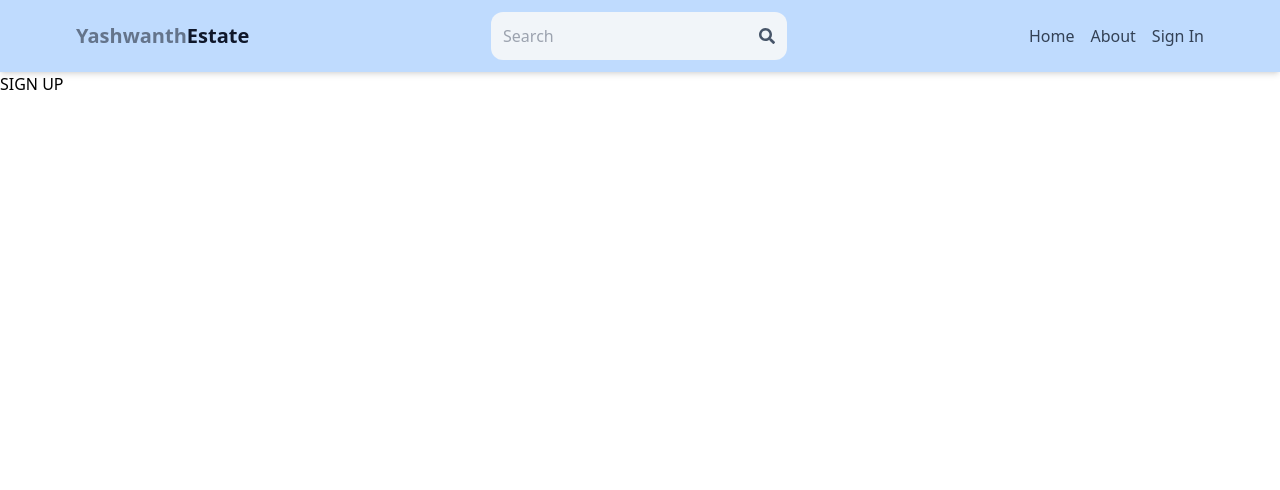
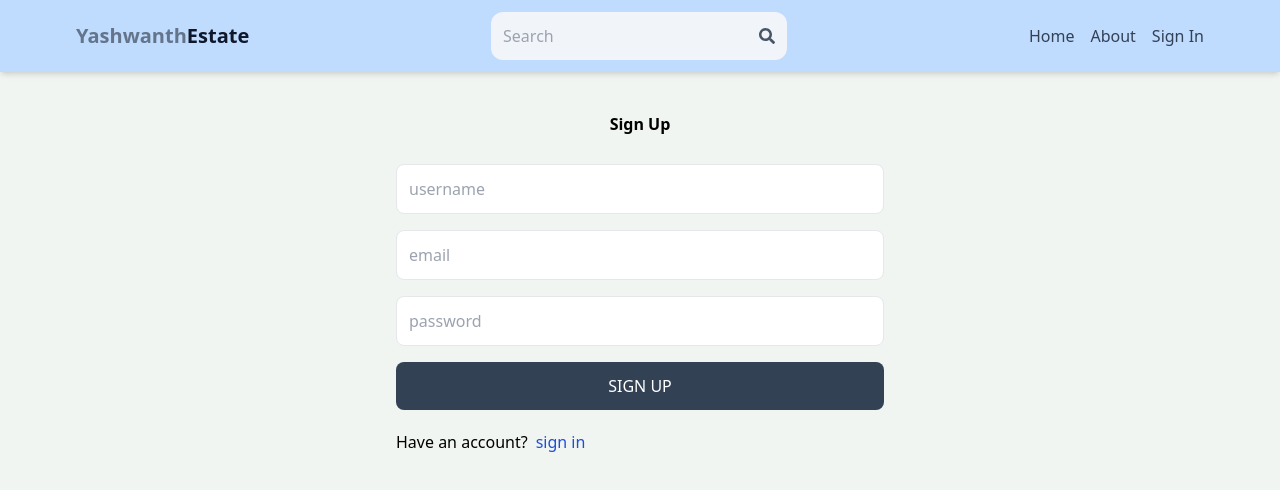
Before and after one commit to yashwanth17230/RealEstate, a React (Vite) app in the folder client/: page /sign-up in a window 1280 px wide. Shown: the top 490 px of the page. Built offline with nearby package versions, Linux system fonts and the light colour scheme.

Commit message:
create a sign up page

```diff
--- a/client/src/index.css
+++ b/client/src/index.css
@@ -1,3 +1,7 @@
 @tailwind base;
 @tailwind components;
 @tailwind utilities;
+
+body{
+    background-color: rgb(241, 245, 241);
+}
--- a/client/src/pages/SignUp.jsx
+++ b/client/src/pages/SignUp.jsx
@@ -1,10 +1,22 @@
-/* eslint-disable no-unused-vars */
-import React from 'react'
+import { Link } from 'react-router-dom';
 
-export default function SignOut() {
+export default function SignUp() {
   return (
-    <div>
-      SIGN UP
+    <div className='p-3 max-w-lg mx-auto'>
+      <h1 className='text 6xl text-center font-semibold my-7'>Sign Up</h1>
+      <form className='flex flex-col gap-4 '>
+        <input type='text' placeholder='username' className='border p-3 rounded-lg' id='username'/>
+        <input type='text' placeholder='email' className='border p-3 rounded-lg' id='email'/>
+        <input type='text' placeholder='password' className='border p-3 rounded-lg' id='password'/>
+        <button className='bg-slate-700 text-white p-3 rounded-lg uppercase hover:opactity-95 disabled:opacity-80'>sign up</button>
+      </form>
+      <div className='flex gap-2 mt-5'>
+        <p>Have an account?</p>
+        <Link to={"/sign-in"}>
+          <span className='text-blue-700'>sign in</span>
+        </Link>
+      </div>
     </div>
+
   )
 }
```
